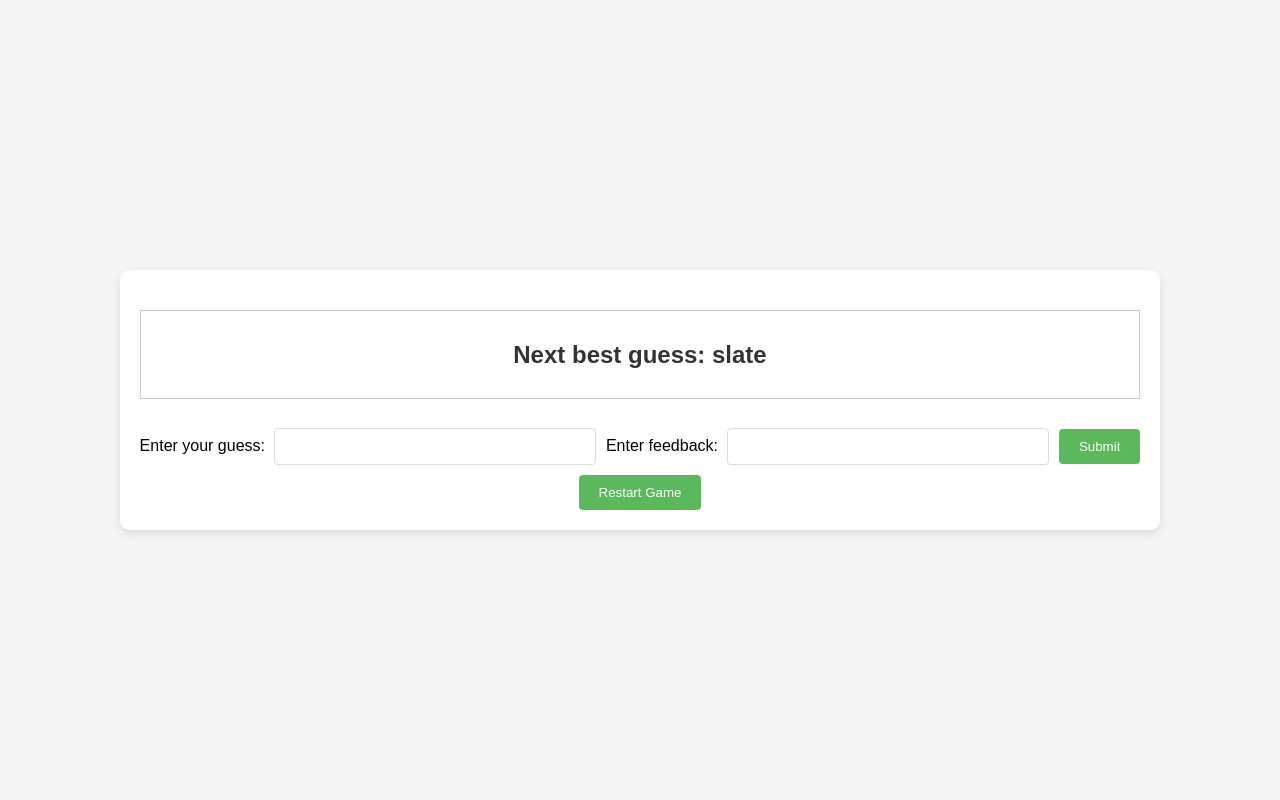
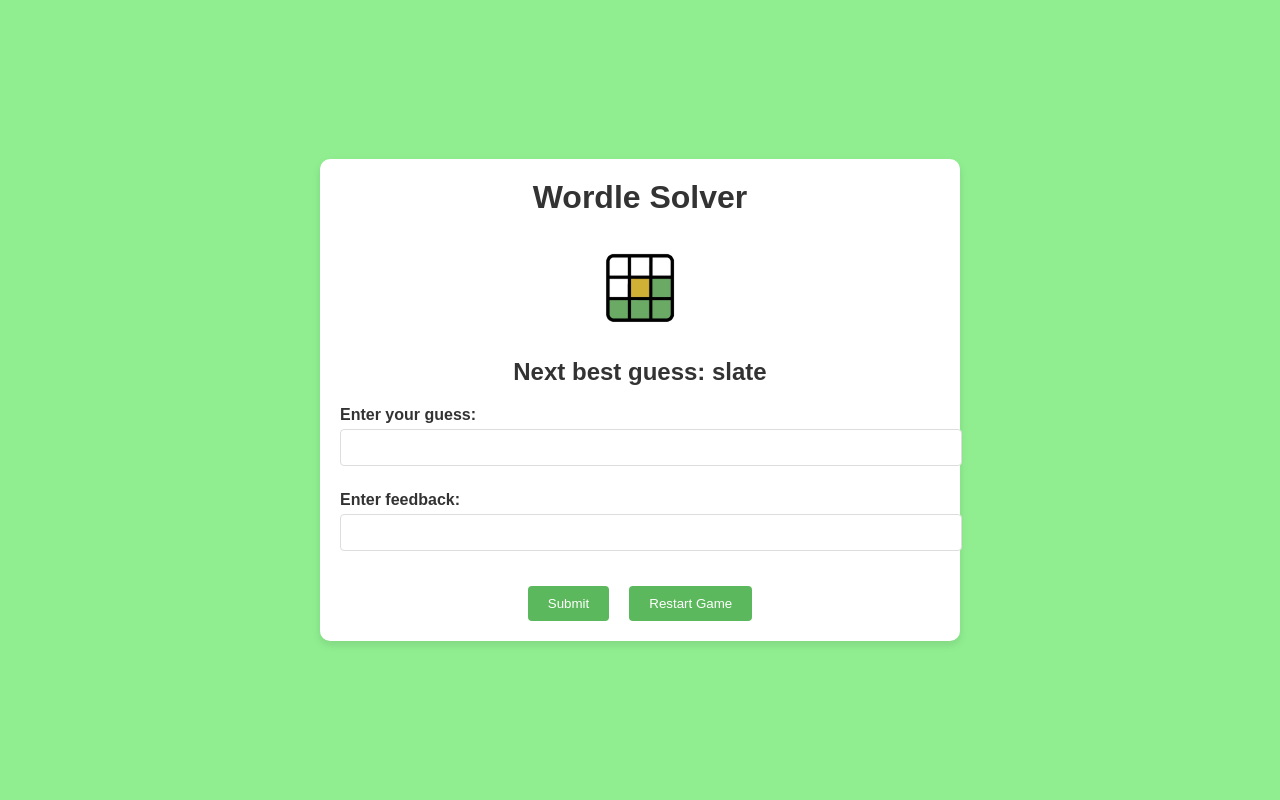
Before and after one commit to iramesh2/Wordle-solver, a Flask app: page / in a window 1280 px wide. Run offline with Flask 3, Linux system fonts and the light colour scheme.

Commit message:
added ui updates

```diff
--- a/woordle-dev/app.py
+++ b/woordle-dev/app.py
@@ -1,5 +1,6 @@
 from flask import Flask, request, render_template, session, redirect, url_for
 from flask_session import Session
+from flask import send_from_directory
 import woordle_methods
 
 app = Flask(__name__)
@@ -74,5 +75,9 @@
 
     return redirect(url_for('index'))
 
+@app.route('/logo.png')
+def logo():
+    return send_from_directory(app.root_path, 'logo.png')
+
 if __name__ == '__main__':
     app.run(debug=True)
--- a/woordle-dev/templates/index.html
+++ b/woordle-dev/templates/index.html
@@ -5,8 +5,8 @@
     <title>Wordle Solver</title>
     <style>
         body {
-            font-family: Arial, sans-serif;
-            background: #f4f4f4;
+            font-family: 'Arial', sans-serif;
+            background: #90ee90; /* light green background */
             display: flex;
             justify-content: center;
             align-items: center;
@@ -19,76 +19,86 @@
             border-radius: 10px;
             box-shadow: 0 4px 8px rgba(0, 0, 0, 0.1);
             text-align: center;
+            width: 80%;
+            max-width: 600px;
+        }
+        .logo {
+            margin: 0 auto 20px auto;
+            display: block;
+            width: 100px;
+        }
+        .title {
+            margin-top: 0;
+            color: #333;
+            font-size: 2em; /* Increase the title size */
         }
         h2 {
             color: #333;
+            margin-bottom: 20px;
         }
-        form {
-            margin-top: 15px;
+        .input-group {
+            margin: 15px 0;
+            text-align: left;
+        }
+        .input-group label {
+            display: block;
+            margin-bottom: 5px;
+            color: #333;
+            font-weight: bold;
         }
         input[type="text"] {
             padding: 10px;
             border: 1px solid #ddd;
             border-radius: 4px;
-            margin: 0 5px;
-            width: 300px; /* Adjust as per your layout */
+            margin-bottom: 10px; /* space between input and next element */
+            width: 100%;
         }
-        input[type="submit"], button {
+        .button-group button {
             padding: 10px 20px;
             border: none;
             border-radius: 4px;
             background-color: #5cb85c;
             color: white;
             cursor: pointer;
-            margin-top: 10px;
+            margin: 10px 5px 0; /* Add margin to the top */
         }
-        input[type="submit"]:hover, button:hover {
+        .button-group button:hover {
             background-color: #4cae4c;
-        }
-        .message {
-            border: 1px solid #ccc;
-            padding: 10px;
-            margin: 20px 0;
         }
         .button-group {
             display: flex;
-            justify-content: center;
-        }
-        .button-group form {
-            margin: 0 10px;
+            flex-wrap: wrap;
+            justify-content: center; /* Center buttons on new line */
+            gap: 10px;
         }
     </style>
 </head>
 <body>
     <div class="container">
+        <h1 class="title">Wordle Solver</h1> <!-- Page title -->
+        <img src="{{ url_for('static', filename='logo.png') }}" alt="Wordle Solver Logo" class="logo">
         {% if win %}
             <h2>Congratulations! You've guessed the word correctly!</h2>
-            <!-- Display the restart button on the winning screen -->
             <form action="/restart" method="get">
                 <button type="submit">Restart Game</button>
             </form>
         {% else %}
-            <!-- The regular game interface -->
-            <div class="message">
-                {% if best_guess %}
-                    <h2>Next best guess: {{ best_guess }}</h2>
-                {% else %}
-                    <h2>No guesses left or start a new game.</h2>
-                {% endif %}
-            </div>
-            <form action="/" method="post">
+            <h2>Next best guess: {{ best_guess }}</h2>
+            <div class="input-group">
                 <label for="guess">Enter your guess:</label>
                 <input type="text" id="guess" name="guess" required>
+            </div>
+            <div class="input-group">
                 <label for="feedback">Enter feedback:</label>
                 <input type="text" id="feedback" name="feedback" required>
-                <input type="submit" value="Submit">
-            </form>
+            </div>
             <div class="button-group">
-                <!-- Restart button for non-winning state -->
+                <form action="/" method="post">
+                    <button type="submit">Submit</button>
+                </form>
                 <form action="/restart" method="get">
                     <button type="submit">Restart Game</button>
                 </form>
-                <!-- Undo Last Action button, shown only if there's history -->
                 {% if history > 0 %}
                     <form action="/undo" method="get">
                         <button type="submit">Undo Last Action</button>
```
Also changed, not shown: woordle-dev/static/logo.png (added), 1 other file.
